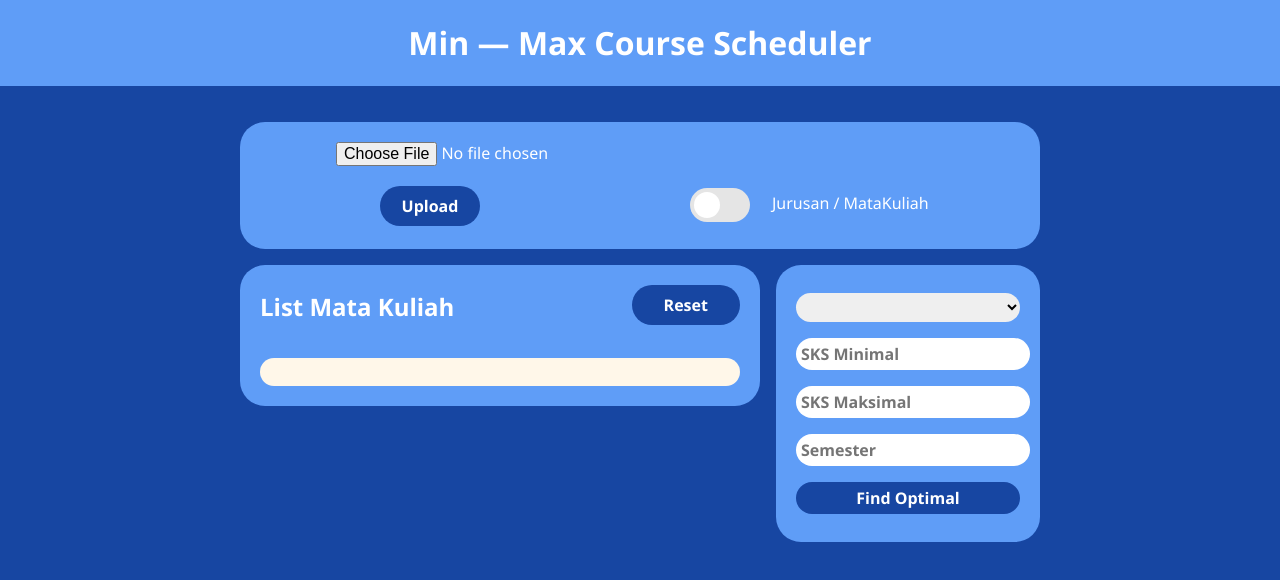
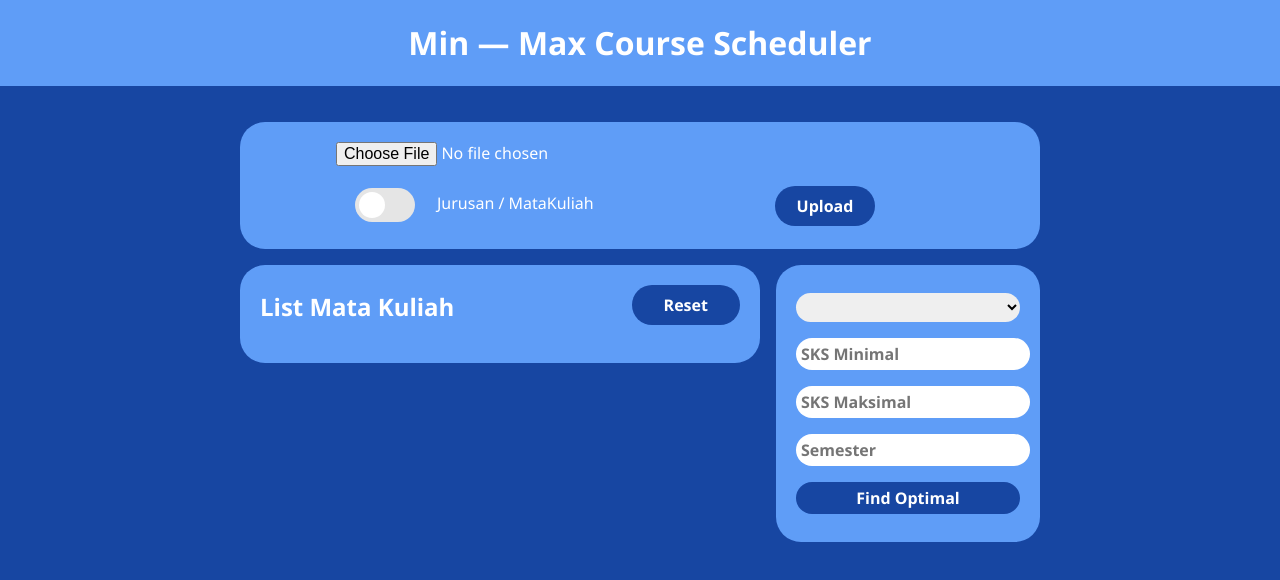
Before and after one commit to Marthenn/scheduler-frontend, a plain HTML site: page index.html in a window 1280 px wide. Drawn offline with Linux system fonts and the light colour scheme; no server answers.

Commit message:
feat(HTML CSS): polish the course lists item and switch the switch and upload button position

```diff
--- a/index.html
+++ b/index.html
@@ -14,12 +14,12 @@
     <form class ="upload">
         <input id="json-file" type="file" accept=".json">
         <section class="upload-button">
-            <button id="upload-button" type="submit">Upload</button>
             <label class ="switch">
                 <input type="checkbox" id="upload-type">
                 <span class="slider"></span>
                 <span class="switch-text">Jurusan / MataKuliah</span>
             </label>
+            <button id="upload-button" type="submit">Upload</button>
         </section>
     </form>
     <section class="course-list">
--- a/styles.css
+++ b/styles.css
@@ -97,7 +97,7 @@ button {
     min-width: 100px;
     max-width: 100px;
     border-radius: 1000px;
-    margin-left: -150px;
+    margin-left: 350px;
 }
 
 .upload-button > button,
@@ -112,6 +112,7 @@ button {
     width: 60px;
     height: 34px;
     margin-top: 10px;
+    margin-left: 150px;
 }
 
 .switch input {
@@ -193,7 +194,7 @@ input:checked + .slider:before {
     margin-top: 15px;
 }
 
-#list-body {
+.course-item {
     border-radius: 25px;
     background-color: #FFF7E9;
     padding: 8px 20px 20px 20px;
```
